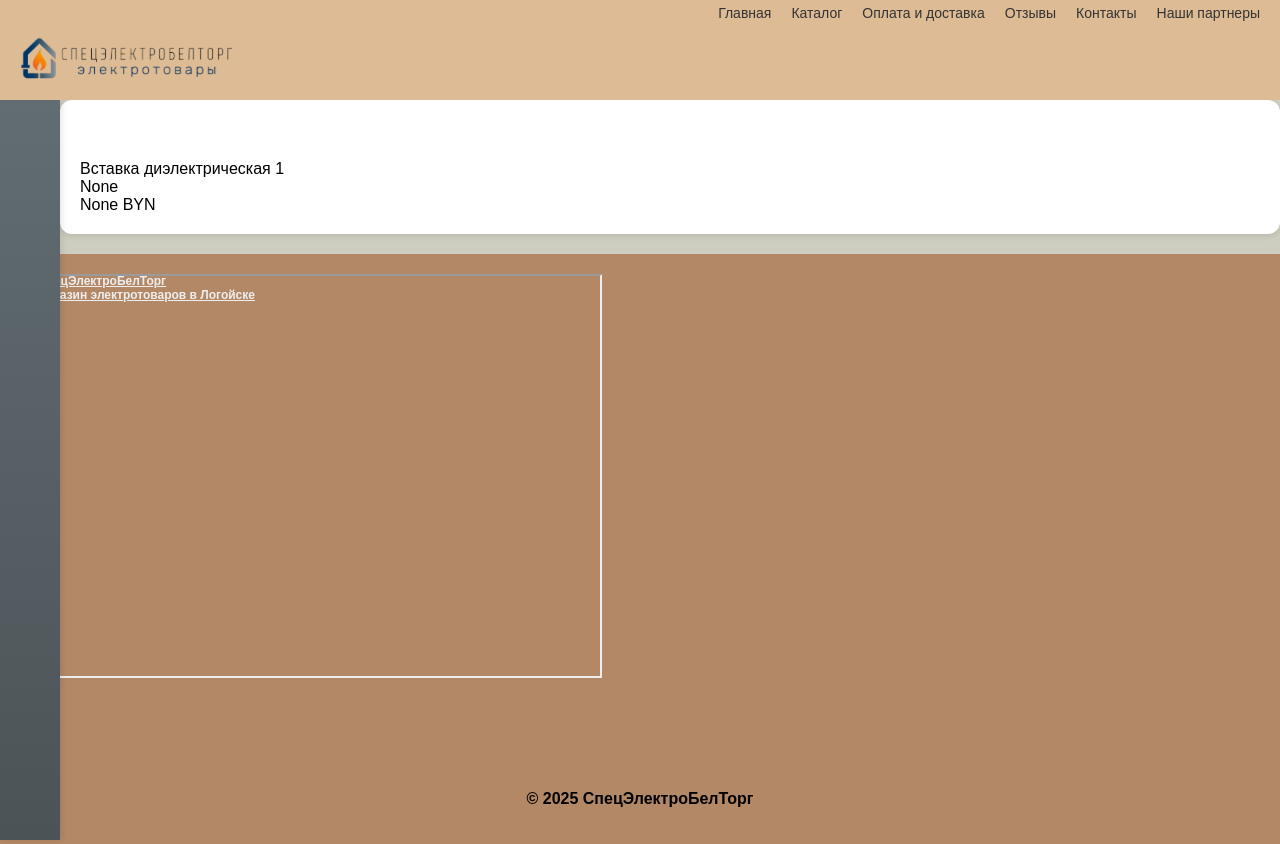
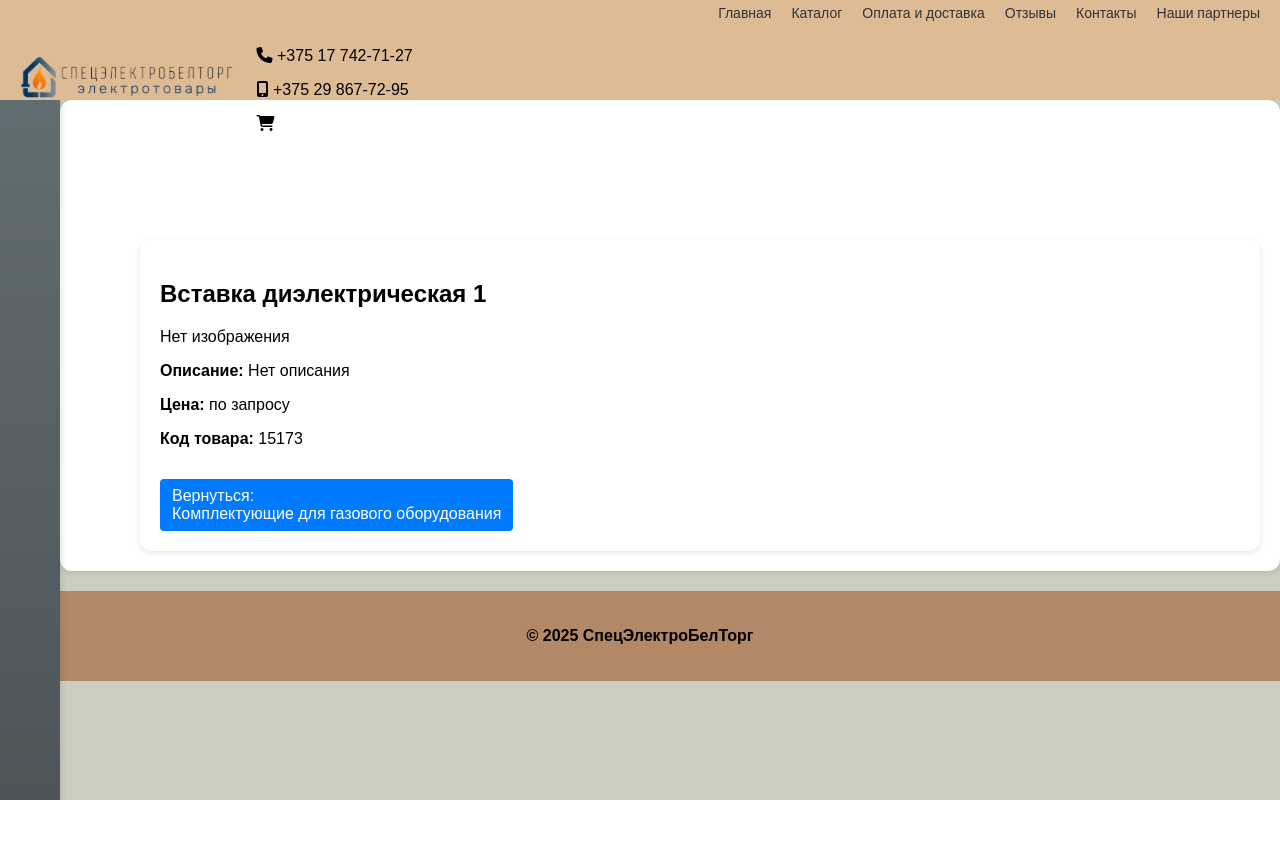
Before and after one commit to YuliyaS-work/ESG_SHOP, a Django app: page /esg.by/catalog/3/3/19 in a window 1280 px wide. After the commit the page ends 800 px from the top, so only its background shows below. Run offline with Django 5.2, Linux system fonts and the light colour scheme; data comes from the database, SQL or seed files in the repository.

Commit message:
added Tanya's files html

```diff
--- a/esg/templates/basic.html
+++ b/esg/templates/basic.html
@@ -12,16 +12,29 @@
 <div class="container">
     <header class="header">
         <div class="top-links">
-        <a href="#">Главная</a>
-        <a href="#">Каталог</a>
-        <a href="#">Оплата и доставка</a>
-        <a href="#">Отзывы</a>
-        <a href="#">Контакты</a>
-        <a href="#">Наши партнеры</a>
+        <a href="{% url 'main' %}">Главная</a>
+        <a href="{% url 'catalog' %}">Каталог</a>
+        <a href="{% url 'payments' %}">Оплата и доставка</a>
+        <a href="{% url 'reviews' %}">Отзывы</a>
+        <a href="{% url 'contacts' %}" >Контакты</a>
+        <a href="{% url 'partners' %}">Наши партнеры</a>
         </div>
 
         <div class="main-header">
         <a href="{% url 'main' %}"><img src="{% static 'image/electro.png' %}" alt="СпецЭлектроБелТорг"></a>
+
+            <!-- Контакты и корзина справа -->
+        <div class="header-right">
+            <div class="contact-info">
+            <p><i class="fa-solid fa-phone"></i> +375 17 742-71-27</p>
+            <p><i class="fa-solid fa-mobile-screen-button"></i> +375 29 867-72-95</p>
+        </div>
+
+    <div class="cart-icon">
+      <i class="fa-solid fa-cart-shopping"></i>
+    </div>
+  </div>
+
         </div>
     </header>
 
@@ -29,7 +42,7 @@
         <ul class="catalog-list">
             {% for rubric in rubrics %}
                 <li>
-                    <a href="#">
+                    <a href="{% url 'subrubrics' rubric.pk %}">
           <!-- Иконка категории -->
 <i class="{% if rubric.rubric_name == 'Электрика' %}fas fa-lightbulb{% elif rubric.rubric_name == 'Сантехника' %}fas fa-tint{% elif rubric.rubric_name == 'Газификация' %}fas fa-house-fire{% else %}fas fa-folder{% endif %}"></i>
           <span class="text">{{ rubric.rubric_name }}</span>
@@ -53,32 +66,46 @@
     </nav>
 
    <main class="main-content">
-        <div class="button_container">
-            {% for rubric in rubrics %}
-            {% if rubric.rubric_name == "Электрика" %}
-            <a href="{% url 'subrubrics' rubric.pk %}" class="button-link">{{ rubric.rubric_name }}</a>
-            {% endif %}
-            {% if rubric.rubric_name == "Сантехника" %}
-            <a href="{% url 'subrubrics' rubric.pk %}" class="button-link">{{ rubric.rubric_name }}</a>
-            {% endif %}
-            {% if rubric.rubric_name == "Газовое оборудование" %}
-            <a href="{% url 'subrubrics' rubric.pk %}" class="button-link">{{ rubric.rubric_name }}</a>
-            {% endif %}
-            {% endfor %}
+<!--        <div class="button_container">-->
+<!--            {% for rubric in rubrics %}-->
+<!--            {% if rubric.rubric_name == "Электрика" %}-->
+<!--            <a href="{% url 'subrubrics' rubric.pk %}" class="button-link">{{ rubric.rubric_name }}</a>-->
+<!--            {% endif %}-->
+<!--            {% if rubric.rubric_name == "Сантехника" %}-->
+<!--            <a href="{% url 'subrubrics' rubric.pk %}" class="button-link">{{ rubric.rubric_name }}</a>-->
+<!--            {% endif %}-->
+<!--            {% if rubric.rubric_name == "Газовое оборудование" %}-->
+<!--            <a href="{% url 'subrubrics' rubric.pk %}" class="button-link">{{ rubric.rubric_name }}</a>-->
+<!--            {% endif %}-->
+<!--            {% endfor %}-->
 
 
-        </div>
+<!--        </div>-->
+    <div class="button_container">
+  {% for rubric in rubrics %}
+    {% if rubric.rubric_name == "Электрика" %}
+      <a href="{% url 'subrubrics' rubric.pk %}" class="button_link">
+        <i class="fas fa-bolt"></i>
+        <span>{{ rubric.rubric_name }}</span>
+      </a>
+    {% elif rubric.rubric_name == "Сантехника" %}
+      <a href="{% url 'subrubrics' rubric.pk %}" class="button_link">
+        <i class="fas fa-faucet"></i>
+        <span>{{ rubric.rubric_name }}</span>
+      </a>
+    {% elif rubric.rubric_name == "Газовое оборудование" %}
+      <a href="{% url 'subrubrics' rubric.pk %}" class="button_link">
+        <i class="fas fa-fire"></i>
+        <span>{{ rubric.rubric_name }}</span>
+      </a>
+    {% endif %}
+  {% endfor %}
+</div>
        {% block content %}
 
         {% endblock %}
     </main>
     <footer class="footer">
-    <!--карта-->
-    <div style="position:relative;overflow:hidden; width: 600px; height: 500px;">
-        <a href="https://yandex.by/maps/org/spetselektrobeltorg/64618297849/?utm_medium=mapframe&utm_source=maps" style="color:#eee;font-size:12px;position:absolute;top:0px;">СпецЭлектроБелТорг</a>
-        <a href="https://yandex.by/maps/26002/logoysk/category/electronic_goods_store/184108095/?utm_medium=mapframe&utm_source=maps" style="color:#eee;font-size:12px;position:absolute;top:14px;">Магазин электротоваров в Логойске</a>
-        <iframe src="https://yandex.by/map-widget/v1/org/spetselektrobeltorg/64618297849/?ll=27.835430%2C54.199529&z=15.72" width="560px" height="400px" frameborder="1" allowfullscreen="true" style="position:relative;"></iframe>
-    </div>
         <p>© 2025 СпецЭлектроБелТорг</p>
     </footer>
 </div>
--- a/esg/templates/main_page.html
+++ b/esg/templates/main_page.html
@@ -3,6 +3,7 @@
 
 {% block title %}Вы на главной странице{% endblock %}
 {% block content %}
+<div>
 <!-- Лента популярных товаров -->
     <section class="popular-products">
         <h2>Популярные товары</h2>
@@ -53,5 +54,5 @@
 
     </div>
 </section>
-
+</div>
 {% endblock %}
--- a/esg/templates/product.html
+++ b/esg/templates/product.html
@@ -3,9 +3,35 @@
 
 {% block title %}Товары{% endblock %}
 {% block content %}
-<div>
-{{ product.title }}<br>
-{{ product.description }}<br>
-{{ product.price }} BYN<br>
+<main class="main-content">
+<div class="product-card-single">
+
+    <h2>{{ product.title }}</h2>
+    {% if product.photo %}
+        <div class="product-image-container">
+            <img src="{{ product.photo.url }}" class="product-img" alt="{{ product.title }}">
+        </div>
+    {% else %}
+        <div class="product-image-container">
+            <p>Нет изображения</p>
+        </div>
+    {% endif %}
+
+    {% if product %}
+        <p><b>Описание:</b> {{ product.description|default:"Нет описания" }}</p>
+        <p><b>Цена:</b>
+            {% if product.price %}
+                {{ product.price|floatformat:2|stringformat:"d"}} руб.
+            {% else %}
+                по запросу
+           {% endif %}
+       </p>
+        <p><b>Код товара:</b> {{product.code}}</p>
+    {% endif %}
+
+    <a href="{% url 'subrubrics' product.rubric.rubric.pk %}" style="display: inline-block; margin-top: 15px; padding: 8px 12px; background: #007bff; color: white; text-decoration: none; border-radius: 4px;">
+        Вернуться: <br>{{ product.rubric.title }}
+    </a>
 </div>
+</main>
 {% endblock %}
--- a/esg/urls.py
+++ b/esg/urls.py
@@ -8,5 +8,8 @@ urlpatterns = [
     path('catalog/<int:rubric_id>', get_subrubrics, name='subrubrics'),
     path('catalog/<int:rubric_id>/<int:subrubric_id>/', get_products, name='products'),
     path('catalog/<int:rubric_id>/<int:subrubric_id>/<int:product_id>', get_product, name='product'),
-
+    path('contacts/', get_contact, name='contacts'),
+    path('payments/', get_payments, name='payments'),
+    path('reviews/', get_reviews, name='reviews'),
+    path('partners/', get_partners, name='partners'),
 ]
--- a/esg/views.py
+++ b/esg/views.py
@@ -86,3 +86,24 @@ def get_product(request, rubric_id, subrubric_id, product_id):
 
     context = {'product':product}
     return render(request, 'product.html', context)
+
+
+def get_contact(request):
+    rubrics = Rubric.objects.all()
+    context = {'rubrics': rubrics}
+    return render(request, 'contact.html', context)
+
+def get_payments(request):
+    rubrics = Rubric.objects.all()
+    context = {'rubrics': rubrics}
+    return render(request, 'payments.html', context)
+
+def get_reviews(request):
+    rubrics = Rubric.objects.all()
+    context = {'rubrics': rubrics}
+    return render(request, 'reviews.html', context)
+
+def get_partners(request):
+    rubrics = Rubric.objects.all()
+    context = {'rubrics': rubrics}
+    return render(request, 'partners.html', context)
```
Also changed, not shown: esg/templates/catalog.html (+18 -0 lines), esg/templates/contact.html (added, +16 -0 lines), esg/templates/partners.html (added, +10 -0 lines), esg/templates/payments.html (added, +10 -0 lines), esg/templates/product_electro.html (deleted, +0 -9 lines), esg/templates/product_gas.html (deleted, +0 -9 lines), esg/templates/product_santeh.html (deleted, +0 -9 lines), esg/templates/products_list.html (+12 -5 lines), esg/templates/reviews.html (added, +10 -0 lines).
